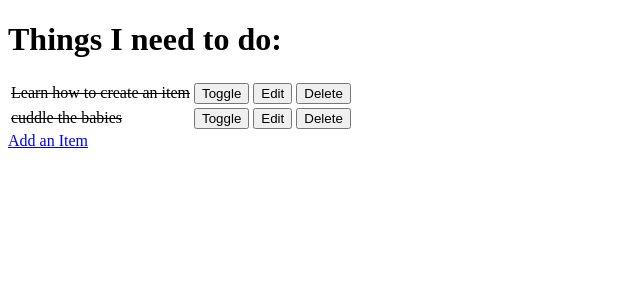
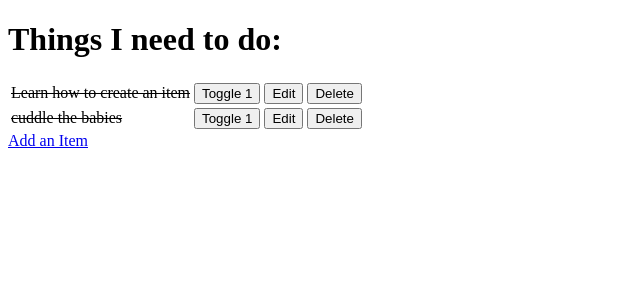
Before and after one commit to RichBurman/ci-fsf-hello-django, a Django app: page / in a window 1280 px wide. Shown: the top 300 px of the page, without its empty margins (0-640 px from the left). Run offline with Django 3.2, Linux system fonts and the light colour scheme; data comes from the database, SQL or seed files in the repository.

Commit message:
Edit html

```diff
--- a/todo/templates/todo/todo_list.html
+++ b/todo/templates/todo/todo_list.html
@@ -20,7 +20,7 @@
             {% endif %}
             <td>
                 <a href="/toggle/{{ item.id }}">
-                    <button>Toggle</button>
+                    <button>Toggle 1</button>
                 </a>
             </td>
             <td>
```
